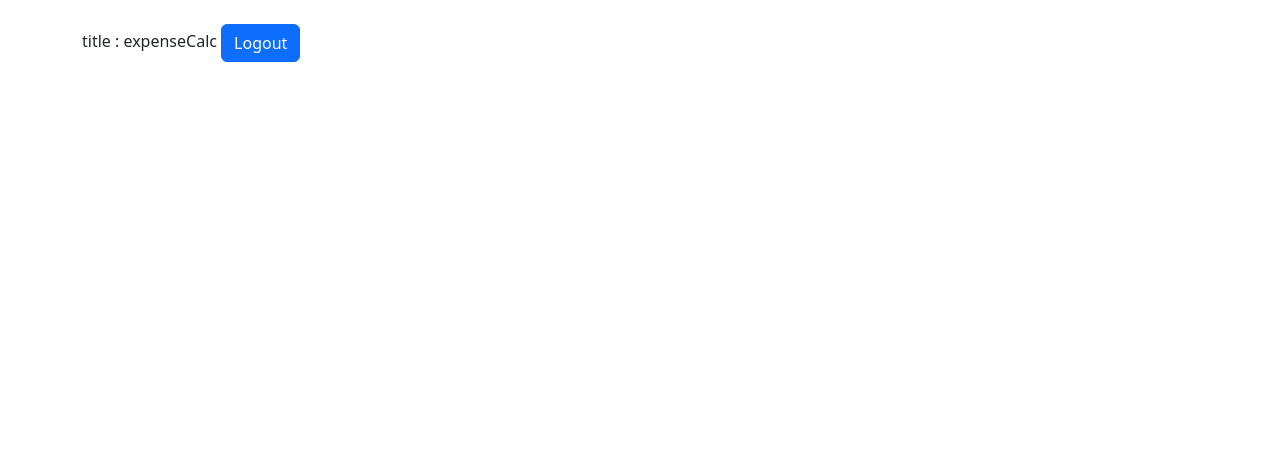
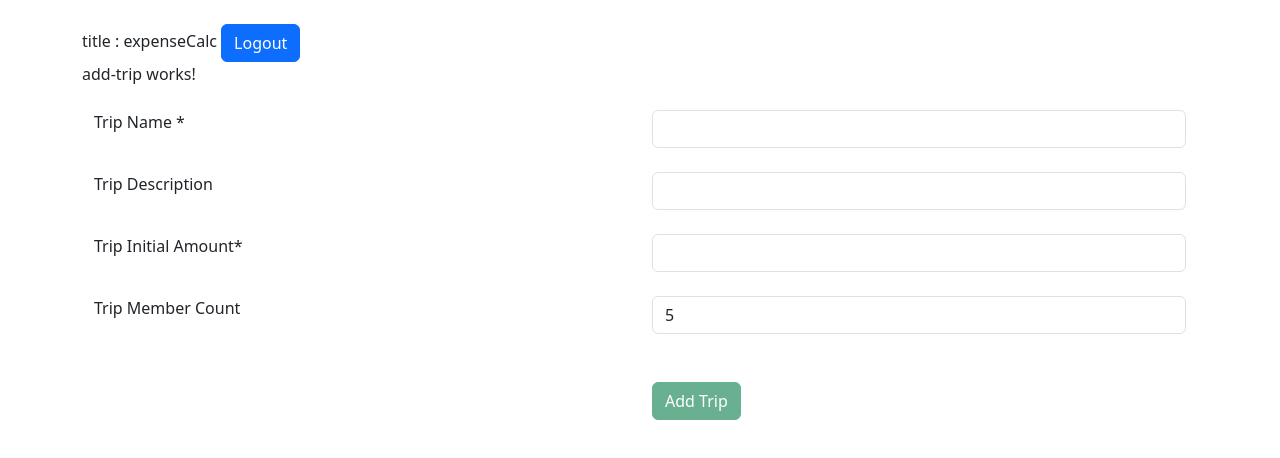
Before and after one commit to OviyaGraditC/Expenses_Calc, an Angular app: page /addTrip in a window 1280 px wide. Before the commit this address led to /. Shown: the top 458 px of the page. Built offline with nearby package versions, Linux system fonts and the light colour scheme.

Commit message:
FormGroup Created with example

```diff
--- a/src/app/app-routing.module.ts
+++ b/src/app/app-routing.module.ts
@@ -9,6 +9,8 @@ import { AddExpenseComponent } from './trip/add-expense/add-expense.component';
 import { AddParticipantComponent } from './trip/add-participant/add-participant.component';
 import { RemoveParticipantComponent } from './trip/remove-participant/remove-participant.component';
 import { ViewExpenseComponent } from './trip/view-expense/view-expense.component';
+import { AddTripComponent } from './trip/add-trip/add-trip.component';
+import { ViewTripsComponent } from './trip/view-trips/view-trips.component';
 
 const routes: Routes = [
   {path:'', component:LoginComponent},
@@ -19,7 +21,9 @@ const routes: Routes = [
   {path:'addExpense', component:AddExpenseComponent},
   {path:'addParticipant', component:AddParticipantComponent},
   {path:'removeParticipant', component:RemoveParticipantComponent},
-  {path:'viewExpense', component:ViewExpenseComponent}
+  {path:'viewExpense', component:ViewExpenseComponent},
+  {path:'addTrip', component:AddTripComponent},
+  {path:'trips', component:ViewTripsComponent},
 ];
 
 @NgModule({
--- a/src/app/common/global.constant.ts
+++ b/src/app/common/global.constant.ts
@@ -12,6 +12,7 @@ export class GlobalConstant{
     static userLgType = "userLgType";
 
     static addExpenseRoute = '/addExpense';
+    static tripsRoute = '/trips';
 
     static sessionRemoveMsg = " : Session Removed Successfuly";
 }
--- /dev/null
+++ b/src/app/trip/add-trip/add-trip.component.html
@@ -0,0 +1,41 @@
+<p>add-trip works!</p>
+
+
+<div class="container">
+    <form [formGroup]="addTripForm" (ngSubmit)="onFormSubmit()">
+        <div class="row mt-4">
+            <div class="col">Trip Name *</div>
+            <div class="col">
+                <input type="text" class="form-control" formControlName="tripName" name="tripName" id="tripName"/>
+            </div>
+        </div>
+        <div class="row mt-4">
+            <div class="col">Trip Description</div>
+            <div class="col">
+                <input type="text" class="form-control" formControlName="tripDescription" name="tripDescription" id="tripDescription"/>
+            </div>
+        </div>
+        <div class="row mt-4">
+            <div class="col">Trip Initial Amount*</div>
+            <div class="col">
+                <input type="text" class="form-control" formControlName="plannedBudget" name="plannedBudget" id="plannedBudget"/>
+            </div>
+        </div>
+        <div class="row mt-4">
+            <div class="col">Trip Member Count</div>
+            <div class="col">
+                <input type="number" class="form-control" formControlName="tripMemberCount" name="tripMemberCount" id="tripMemberCount"/>
+                <br>
+                <span *ngIf="addTripForm.controls.tripMemberCount.errors">
+                    <span class="text-danger">Maximum allowed Members are 10</span>
+                </span>
+            </div>
+        </div>
+        <div class="row mt-4">
+            <div class="col"></div>
+            <div class="col">
+                <input type="submit" value="Add Trip" class="btn btn-success" [disabled]="!addTripForm.valid"/>
+            </div>
+        </div>
+    </form>
+</div>
--- /dev/null
+++ b/src/app/trip/add-trip/add-trip.component.ts
@@ -0,0 +1,29 @@
+import { Component, OnInit } from '@angular/core';
+import { FormControl, FormGroup, Validators } from '@angular/forms';
+
+@Component({
+  selector: 'app-add-trip',
+  templateUrl: './add-trip.component.html',
+  styleUrls: ['./add-trip.component.scss']
+})
+export class AddTripComponent implements OnInit{
+
+  constructor(){}
+
+  addTripForm : any;
+
+  ngOnInit(): void {
+
+    this.addTripForm = new FormGroup({
+      tripName : new FormControl('', Validators.required),
+      tripDescription : new FormControl(''),
+      tripMemberCount : new FormControl(5,Validators.max(10)),
+      plannedBudget : new FormControl('')
+    });
+  }
+
+  onFormSubmit(){
+    console.log(this.addTripForm);
+
+  }
+}
--- /dev/null
+++ b/src/app/trip/view-trips/view-trips.component.html
@@ -0,0 +1,3 @@
+<p>view-trips works!</p>
+
+<a [routerLink]="'/addTrip'" class="btn btn-primary">Add Trip</a>
--- a/src/app/user/login/login.component.ts
+++ b/src/app/user/login/login.component.ts
@@ -34,7 +34,7 @@ export class LoginComponent implements OnInit{
           if(users && users.length > 0 && users[0].username == this.userName && users[0].password == this.pswd){
             this.sessionService.setSession(GlobalConstant.userSession, this.userName);
             this.sessionService.setSession(GlobalConstant.userLgType, users[0].lgtype);
-            this.router.navigate([GlobalConstant.addExpenseRoute]);
+            this.router.navigate([GlobalConstant.tripsRoute]);
           }else{
             this.msg = "Failed";
           }
```
Also changed, not shown: src/app/app.module.ts (+8 -3 lines), src/app/trip/view-trips/view-trips.component.ts (added, +10 -0 lines), src/app/trip/add-trip/add-trip.component.scss (added), src/app/trip/view-trips/view-trips.component.scss (added), 2 other files (tests, documents, lock files or other folders).
